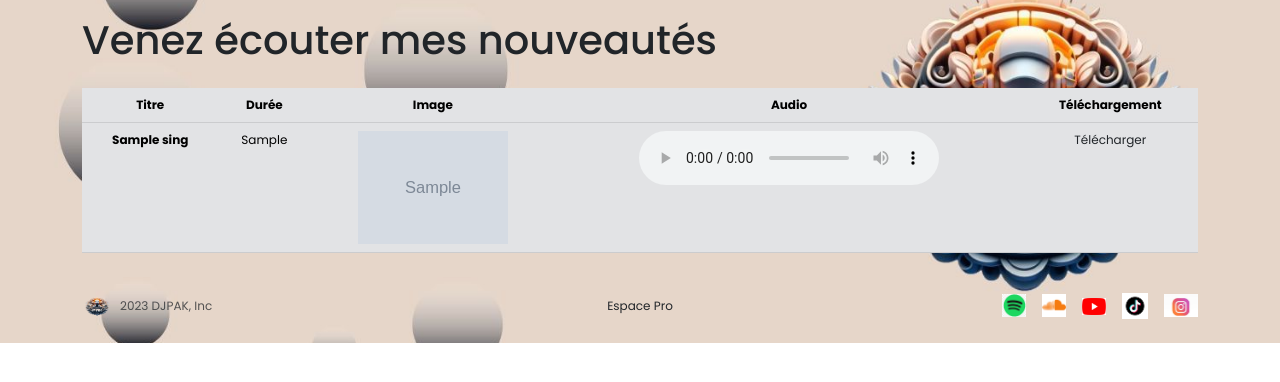
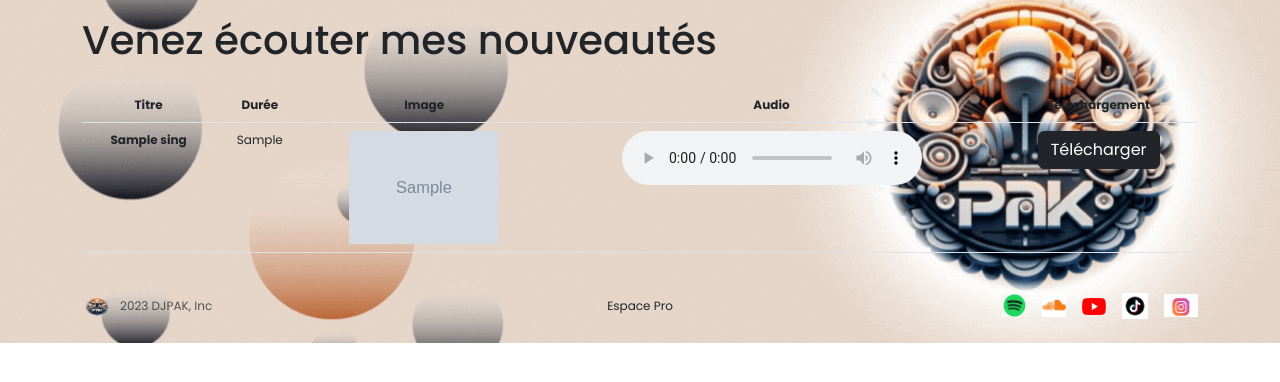
Before and after one commit to juliettelink/singleDJPAK, a PHP site: page /music.php in a window 1280 px wide. Shown: the part 76-458 px from the top of the page. Run offline with PHP 8.4, Linux system fonts and the light colour scheme; tables that the repository leaves empty or names only in its code hold one stand-in row (values such as "Sample post"); grey boxes marked "Sample" are stand-in pictures.

Commit message:
fond, form, opinion, music

```diff
--- a/assets/style.css
+++ b/assets/style.css
@@ -83,12 +83,24 @@ header a{
 /* page musique */
 
 
-.music {
-    background-image: url('../assets/images/img1.jpg') !important; /* Chemin de votre image de fond */
+.fond {
+    background-image: url('../assets/images/fond.gif') !important; /* Chemin de votre image de fond */
     background-size: cover; /* Ajuste la taille de l'image pour couvrir toute la zone */
     background-position: center; /* Positionne l'image au centre */
     background-repeat: repeat; /* Empêche la répétition de l'image */
 }
+
+/* Rendre le fond des tableaux Bootstrap transparent */
+.table.table-transparent {
+    --bs-table-bg: transparent;
+}
+
+/* Rendre le fond des cellules de tableau Bootstrap transparent */
+.table.table-transparent th,
+.table.table-transparent td {
+    background-color: transparent !important;
+}
+
 
 
 
--- a/form.php
+++ b/form.php
@@ -58,7 +58,7 @@ if (isset($_SESSION['error_message'])) {
 $csrfToken = bin2hex(random_bytes(32));
 $_SESSION['csrf_token'] = $csrfToken;
 ?>
-<div class="music">
+<div class="fond">
 <div class="container">
     <h1> Formulaire de contact </h1>
     <p> Nous prenons le temps de vous lire et de vous répondre dans les meilleurs delais. </p>
--- a/music.php
+++ b/music.php
@@ -15,12 +15,12 @@ require_once __DIR__ . "/templates/header.php";
 $singles = getAllSingles($pdo);
 
 ?>
-<div class="music">
+<div class="fond">
     <div class="container">
         <h1 class="py-3">Venez écouter mes nouveautés</h1>
 
         <div class="table-responsive">
-            <table class="table table-secondary">
+            <table class="table table-transparent">
                 <thead>
                     <tr>
                         <th scope="col" class="text-center">Titre</th>
@@ -42,7 +42,7 @@ $singles = getAllSingles($pdo);
                             </audio>
                         </td>
                         <td class="text-center"> <!-- Ajoutez une cellule pour le lien de téléchargement -->
-                            <a href="assets/music/<?= $single['audio'] ?>" download="<?= $single['title'] ?>" class="text-dark">Télécharger</a>
+                            <a href="assets/music/<?= $single['audio'] ?>" download="<?= $single['title'] ?>" class=" btn btn-dark text-white">Télécharger</a>
                         </td>
                     </tr>
                     <?php } ?>
--- a/opinions.php
+++ b/opinions.php
@@ -43,7 +43,7 @@ if (isset($_SESSION['success_message'])) {
     unset($_SESSION['success_message']); // Supprime le message de succès
 }
 ?>
-<div class="music">
+<div class="fond">
     <div class="container">
         <h1>Vos Avis</h1>
         <div class="row">
```
Also changed, not shown: index.php (+4 -6 lines), assets/images/fond.gif (added).
